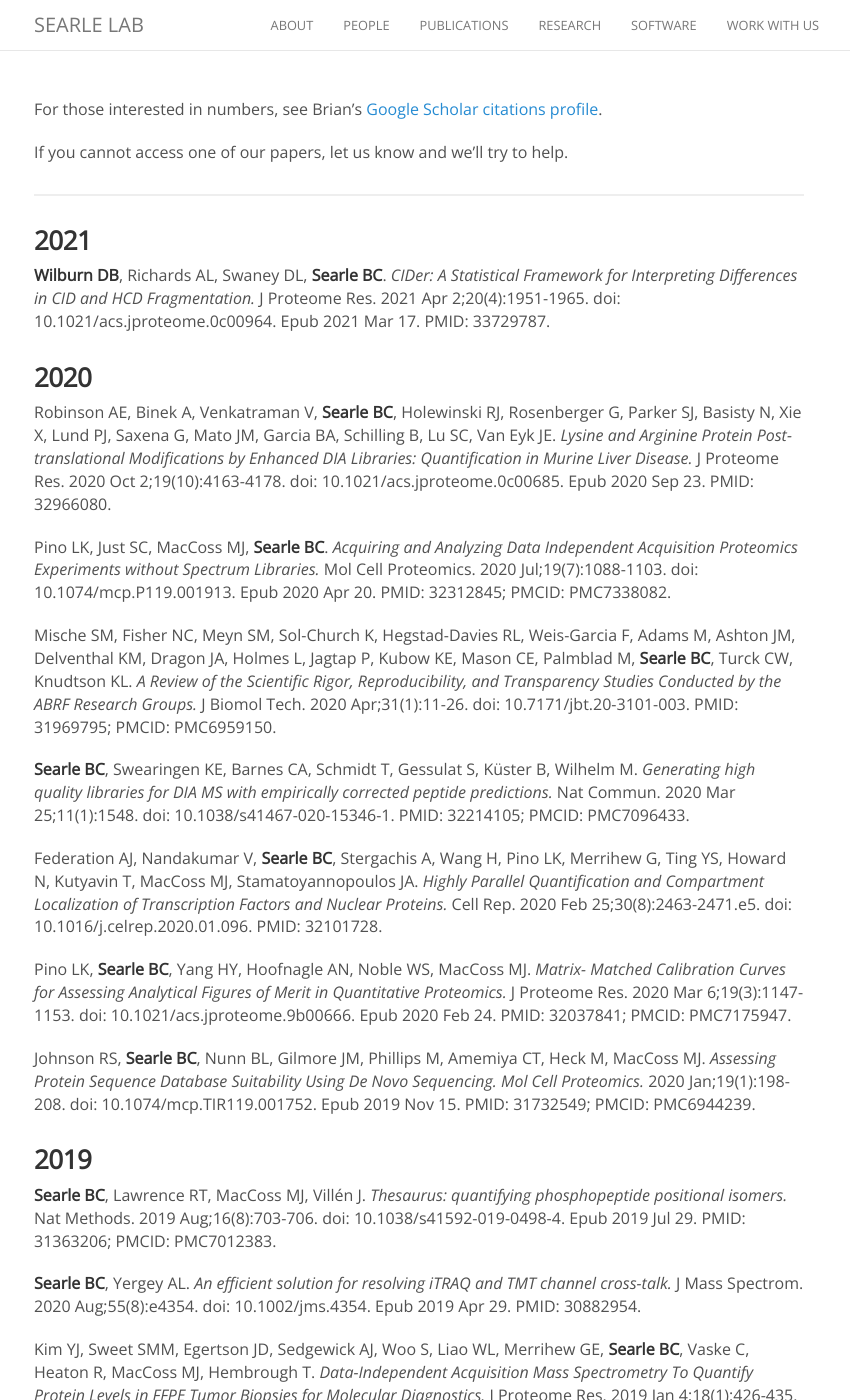
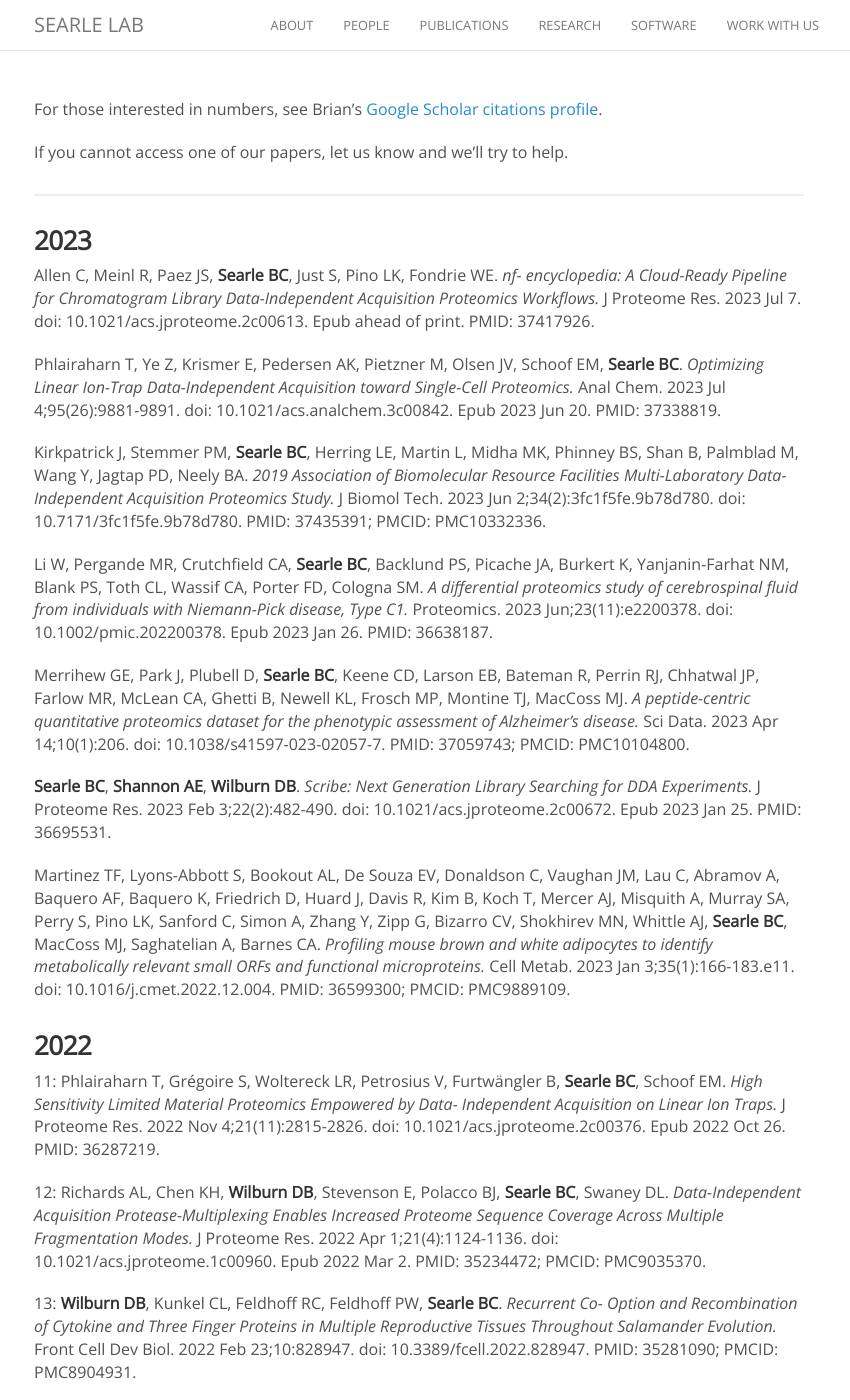
Before and after one commit to searlelab/searlelab.github.io, a Jekyll site: the page built from publications.md, in a window 1280 px wide and 1400 px high. Shown: the whole window, without its empty margins (221-1071 px from the left). Built offline with Jekyll 4.4.1, drawn with Linux system fonts in a browser that asks for light colours; nearby versions of some CDN libraries; comment, search, counter and statistics services are not loaded; some of the changed text lies outside the part shown.

Commit message:
Update publications.md

```diff
--- a/publications.md
+++ b/publications.md
@@ -9,7 +9,77 @@ If you cannot access one of our papers, let us know and we'll try to help.
 
 <hr>
 
+### 2023
+
+Allen C, Meinl R, Paez JS, **Searle BC**, Just S, Pino LK, Fondrie WE. _nf-
+encyclopedia: A Cloud-Ready Pipeline for Chromatogram Library Data-Independent
+Acquisition Proteomics Workflows._ J Proteome Res. 2023 Jul 7. doi:
+10.1021/acs.jproteome.2c00613. Epub ahead of print. PMID: 37417926.
+
+Phlairaharn T, Ye Z, Krismer E, Pedersen AK, Pietzner M, Olsen JV, Schoof EM,
+**Searle BC**. _Optimizing Linear Ion-Trap Data-Independent Acquisition toward
+Single-Cell Proteomics._ Anal Chem. 2023 Jul 4;95(26):9881-9891. doi:
+10.1021/acs.analchem.3c00842. Epub 2023 Jun 20. PMID: 37338819.
+
+Kirkpatrick J, Stemmer PM, **Searle BC**, Herring LE, Martin L, Midha MK, Phinney
+BS, Shan B, Palmblad M, Wang Y, Jagtap PD, Neely BA. _2019 Association of
+Biomolecular Resource Facilities Multi-Laboratory Data-Independent Acquisition
+Proteomics Study._ J Biomol Tech. 2023 Jun 2;34(2):3fc1f5fe.9b78d780. doi:
+10.7171/3fc1f5fe.9b78d780. PMID: 37435391; PMCID: PMC10332336.
+
+Li W, Pergande MR, Crutchfield CA, **Searle BC**, Backlund PS, Picache JA,
+Burkert K, Yanjanin-Farhat NM, Blank PS, Toth CL, Wassif CA, Porter FD, Cologna
+SM. _A differential proteomics study of cerebrospinal fluid from individuals with
+Niemann-Pick disease, Type C1._ Proteomics. 2023 Jun;23(11):e2200378. doi:
+10.1002/pmic.202200378. Epub 2023 Jan 26. PMID: 36638187.
+
+Merrihew GE, Park J, Plubell D, **Searle BC**, Keene CD, Larson EB, Bateman R,
+Perrin RJ, Chhatwal JP, Farlow MR, McLean CA, Ghetti B, Newell KL, Frosch MP,
+Montine TJ, MacCoss MJ. _A peptide-centric quantitative proteomics dataset for
+the phenotypic assessment of Alzheimer's disease._ Sci Data. 2023 Apr
+14;10(1):206. doi: 10.1038/s41597-023-02057-7. PMID: 37059743; PMCID:
+PMC10104800.
+
+**Searle BC**, **Shannon AE**, **Wilburn DB**. _Scribe: Next Generation Library Searching
+for DDA Experiments._ J Proteome Res. 2023 Feb 3;22(2):482-490. doi:
+10.1021/acs.jproteome.2c00672. Epub 2023 Jan 25. PMID: 36695531.
+
+Martinez TF, Lyons-Abbott S, Bookout AL, De Souza EV, Donaldson C, Vaughan
+JM, Lau C, Abramov A, Baquero AF, Baquero K, Friedrich D, Huard J, Davis R, Kim
+B, Koch T, Mercer AJ, Misquith A, Murray SA, Perry S, Pino LK, Sanford C, Simon
+A, Zhang Y, Zipp G, Bizarro CV, Shokhirev MN, Whittle AJ, **Searle BC**, MacCoss MJ,
+Saghatelian A, Barnes CA. _Profiling mouse brown and white adipocytes to identify
+metabolically relevant small ORFs and functional microproteins._ Cell Metab. 2023
+Jan 3;35(1):166-183.e11. doi: 10.1016/j.cmet.2022.12.004. PMID: 36599300; PMCID:
+PMC9889109.
+
+### 2022
+
+11: Phlairaharn T, Grégoire S, Woltereck LR, Petrosius V, Furtwängler B, **Searle
+BC**, Schoof EM. _High Sensitivity Limited Material Proteomics Empowered by Data-
+Independent Acquisition on Linear Ion Traps._ J Proteome Res. 2022 Nov
+4;21(11):2815-2826. doi: 10.1021/acs.jproteome.2c00376. Epub 2022 Oct 26. PMID:
+36287219.
+
+12: Richards AL, Chen KH, **Wilburn DB**, Stevenson E, Polacco BJ, **Searle BC**, Swaney
+DL. _Data-Independent Acquisition Protease-Multiplexing Enables Increased
+Proteome Sequence Coverage Across Multiple Fragmentation Modes._ J Proteome Res.
+2022 Apr 1;21(4):1124-1136. doi: 10.1021/acs.jproteome.1c00960. Epub 2022 Mar 2.
+PMID: 35234472; PMCID: PMC9035370.
+
+13: **Wilburn DB**, Kunkel CL, Feldhoff RC, Feldhoff PW, **Searle BC**. _Recurrent Co-
+Option and Recombination of Cytokine and Three Finger Proteins in Multiple
+Reproductive Tissues Throughout Salamander Evolution._ Front Cell Dev Biol. 2022
+Feb 23;10:828947. doi: 10.3389/fcell.2022.828947. PMID: 35281090; PMCID:
+PMC8904931.
+
 ### 2021
+
+McEllin B, **Searle BC**, DePledge L, Sun G, Cobbs C, Karimi M. _Detection of
+Human Papillomavirus Integration in Brain Metastases from Oropharyngeal Tumors
+by Targeted Sequencing._ Viruses. 2021 Aug 3;13(8):1536. doi: 10.3390/v13081536.
+PMID: 34452401; PMCID: PMC8402651.
+
 **Wilburn DB**, Richards AL, Swaney DL, **Searle BC**. _CIDer: A Statistical Framework
 for Interpreting Differences in CID and HCD Fragmentation._ J Proteome Res. 2021
 Apr 2;20(4):1951-1965. doi: 10.1021/acs.jproteome.0c00964. Epub 2021 Mar 17.
```
